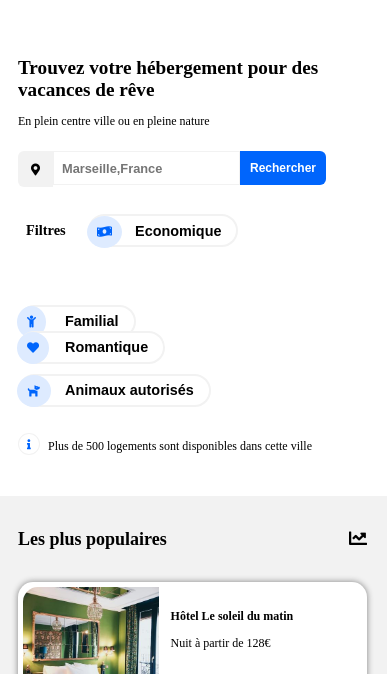
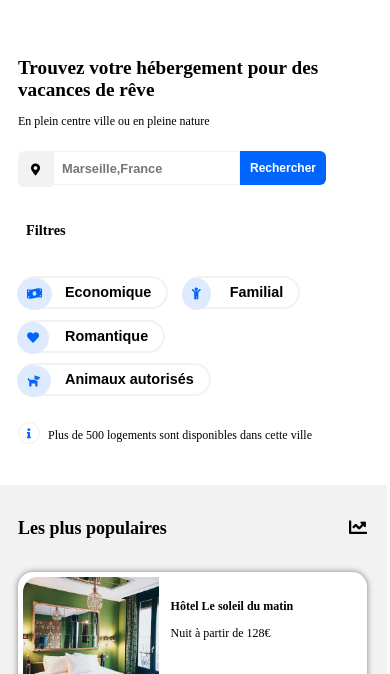
Before and after one commit to estkon/EstherBertolini_2_03122020, a plain HTML site: page index.html in a window 390 px wide. Shown: the part 170-844 px from the top of the page. Drawn offline with Linux system fonts and the light colour scheme; a web font is replaced by a local one.

Commit message:
modifications footer+filtres

```diff
--- a/style.css
+++ b/style.css
@@ -25,6 +25,7 @@ h3 {
 p {
   font-size: 12px;
 }
+
 i,
 nav {
   color: #0065fc;
@@ -176,6 +177,7 @@ form button {
 
 button.btn{
   display: inline;
+  height: 32px;
 }
 .icone {
   color: #0065fc;
@@ -465,6 +467,10 @@ footer {
       text-align: right;
       padding-right: 15px;
     }
+    .btn-titre{
+      width: 100%;
+      margin: 2em 0em 0em 0em;
+    }
 
     button.btn{
       height: 33px;
@@ -503,7 +509,9 @@ footer {
       flex-wrap: wrap;
       flex-direction: column;
       padding: 1.5em;
+      align-content: flex-start;
     }
+
     .activite-carte,.colone{
       width:100%;
     }
@@ -512,9 +520,9 @@ footer {
  {
 
   #filtres button.btn:nth-child(4) {
-    margin-top:-10px;
     margin-right:100%;
     margin-bottom: 20px;
+    margin-top: 8px;
   }
 
     #filtres button.btn:nth-child(5) {
@@ -522,11 +530,12 @@ footer {
           margin-top: -10px;
         }
 
+
  }
  @media all and (max-width: 376px){
 
   #filtres button.btn:nth-child(3) {
     margin-bottom: 20px;
-    margin-top: -15px;
+
   }
  }
```
Also changed, not shown: index.html (+1 -2 lines).
